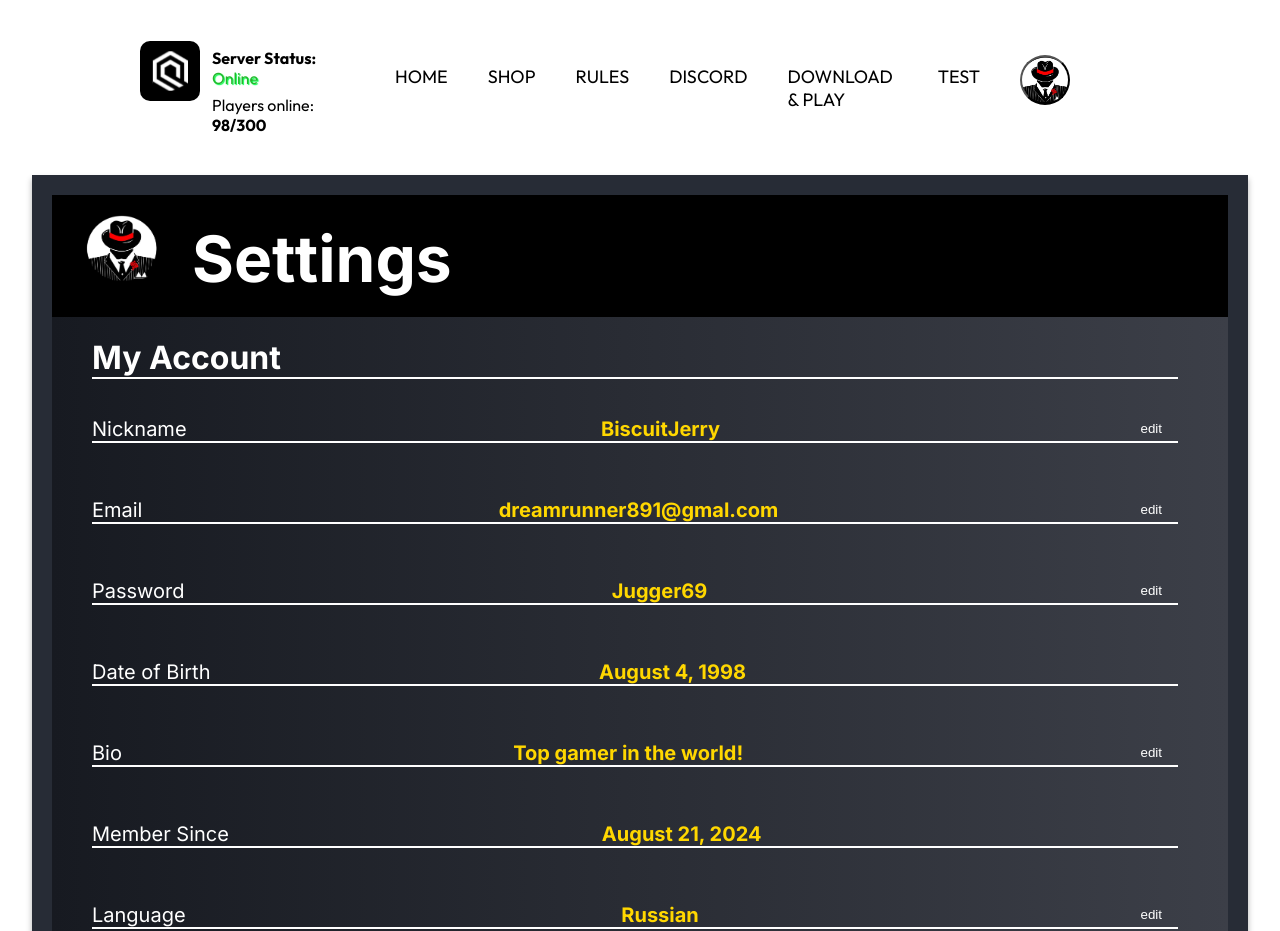
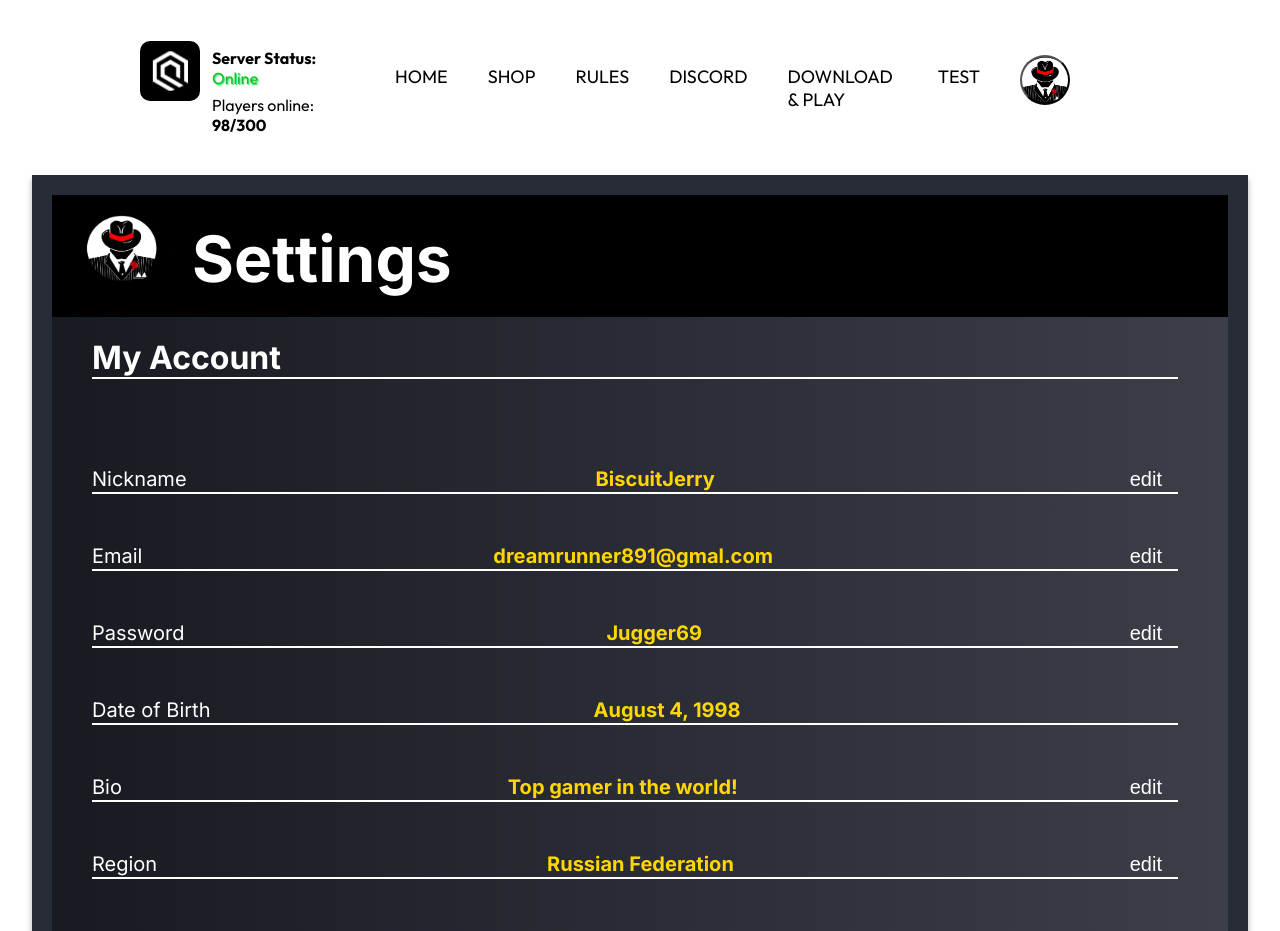
Before and after one commit to GTA5-RP-Aristocracy/site-front, a Vue app: page /settings in a window 1280 px wide. Shown: the top 931 px of the page. Built offline with nearby package versions, Linux system fonts and the light colour scheme; a web font is replaced by a local one.

Commit message:
added animation & upgred visual for Settings

```diff
--- a/src/views/UserProfile/Setting.vue
+++ b/src/views/UserProfile/Setting.vue
@@ -37,6 +37,9 @@ const language = ref<string>('Russian')
           <li class="settings__item">
             Bio <span>{{ bio }}</span> <button class="edit-button">edit</button>
           </li>
+            <li class="settings__item">
+            Region <span>{{ region }}</span> <button class="edit-button">edit</button>
+          </li>
           <li class="settings__item">
             Member Since <span>{{ since }}</span> <button class="edit-button hidden">edit</button>
           </li>
@@ -59,7 +62,6 @@ span {
 .hidden {
   visibility: hidden;
 }
-
 
 .settings__container {
   max-width: 95%;
@@ -89,13 +91,13 @@ span {
 }
 
 .settings__inputs {
-    color: white;
-    background-image: linear-gradient(to right, #171a21, #3c3f48);
-    display: flex;
-    flex-direction: column;
+  color: white;
+  background-image: linear-gradient(to right, #171a21, #3c3f48);
+  display: flex;
+  flex-direction: column;
 }
 
-.settings__inputs h1{
+.settings__inputs h1 {
   border-bottom: 2px solid white;
   margin-left: 40px;
   width: calc(100% - 100px);
@@ -109,13 +111,19 @@ span {
   align-items: left;
   font-size: 20px;
   list-style-type: none;
-  margin-bottom: 55px;
   border-bottom: 2px solid white;
   width: calc(100% - 60px);
   padding-right: 10px;
+  padding-top: 50px; /* Увеличиваем отступ сверху и снизу */
+}
+
+.settings__item:hover {
+  background-color: #3c3f48; /* Изменение фона при наведении */
+  color: gold; /* Изменение цвета текста при наведении */
 }
 
 .edit-button {
+  font-size: 20px;
   background-color: transparent;
   border: none;
   color: white;
```
